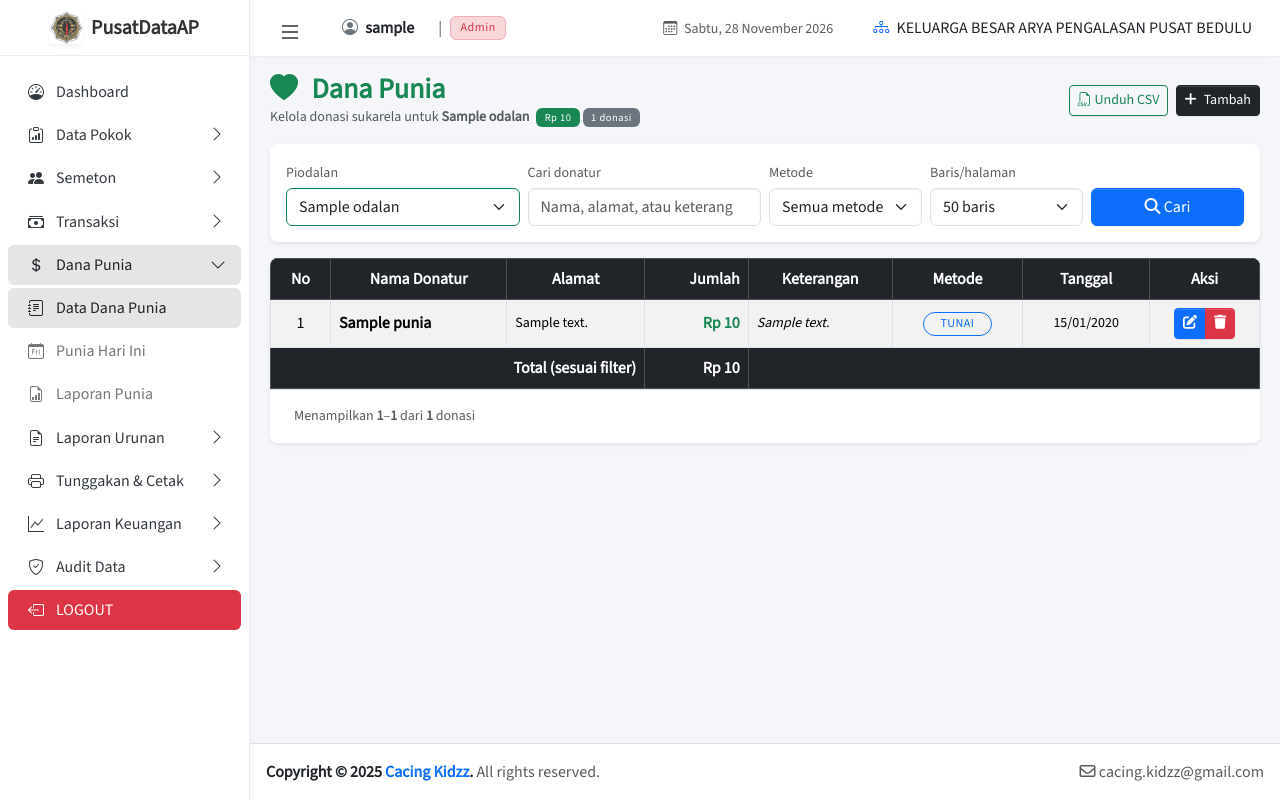
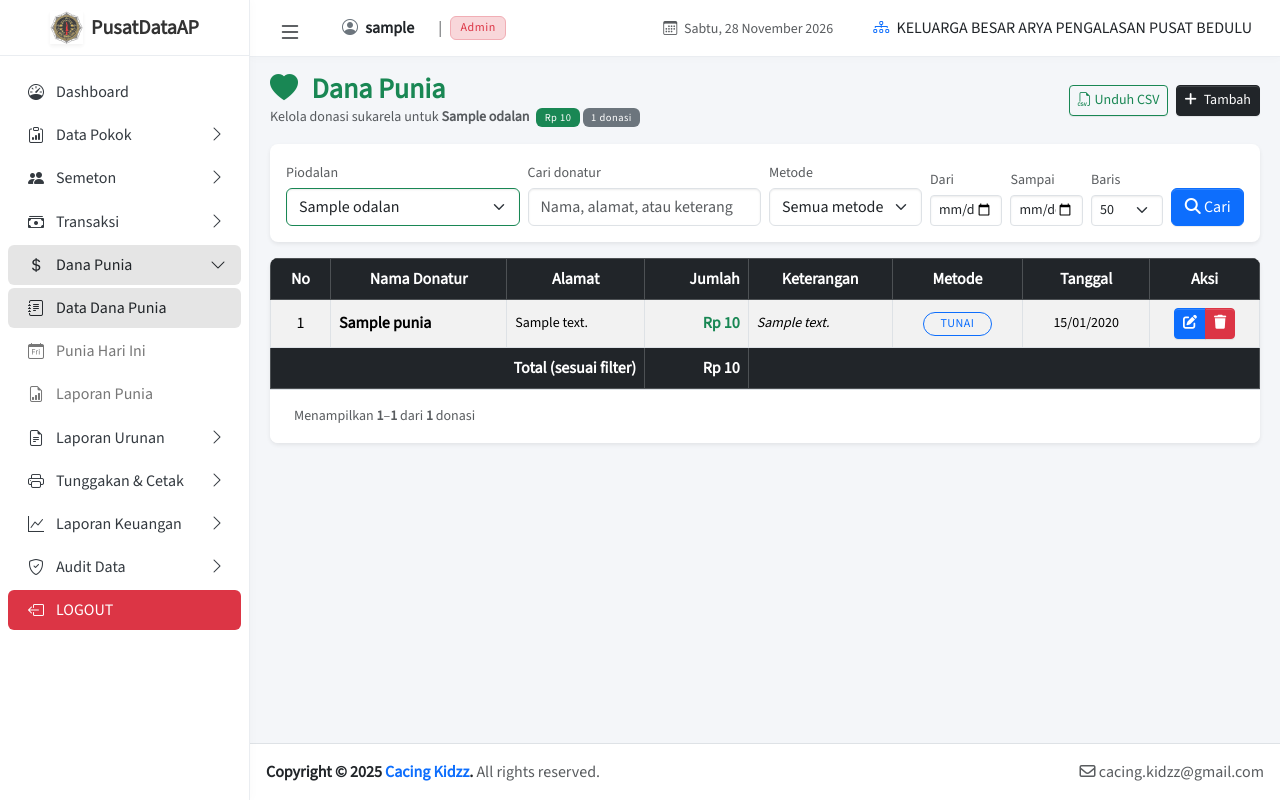
Before and after one commit to cacingkidzz/arya-pengalasan, a PHP site: page /CLI/admin/index.php?menu=dana_punia in a window 1280 px wide. Run offline with PHP 8.4, Linux system fonts and the light colour scheme; the visitor is signed in with stand-in values (Sample User, id 1); tables that the repository leaves empty hold one stand-in row (values such as "Sample post"); a stand-in replaces the project's code that opens the database connection; some libraries are stand-ins or nearby versions.

Commit message:
penambahan filter tanggal dana punia

```diff
--- a/admin/konten/dana_punia.php
+++ b/admin/konten/dana_punia.php
@@ -15,7 +15,9 @@ require_once __DIR__ . '/../koneksi.php';
 // dipakai bersama, paging/pencarian dijalankan di SQL, semua output
 // di-escape, dan total mengikuti filter yang aktif.
 // Parameter: id_piodalan, q (donatur/alamat/keterangan), metode,
+//            dari & sampai (rentang tanggal_punia, format Y-m-d),
 //            per (0=semua, 25, 50, 100, 250), hal.
+// 2026-11-28: ditambah filter rentang tanggal (dari/sampai).
 // =====================================================================
 $esc = static function ($v) {
     return htmlspecialchars((string) $v, ENT_QUOTES, 'UTF-8');
@@ -51,6 +53,28 @@ $f_metode = (isset($_GET['metode']) && is_scalar($_GET['metode'])) ? (string) $_
 if (!in_array($f_metode, ['tunai', 'transfer', 'QRIS'], true)) {
     $f_metode = '';
 }
+
+// 3b. Rentang tanggal (2026-11-28). Hanya format Y-m-d yang sah yang dipakai;
+// nilai salah / array diabaikan, dan bila terbalik otomatis ditukar.
+$tanggal_sah = static function (string $t): bool {
+    if (!preg_match('/^\d{4}-\d{2}-\d{2}$/', $t)) {
+        return false;
+    }
+    [$th, $bl, $tg] = array_map('intval', explode('-', $t));
+    return checkdate($bl, $tg, $th);
+};
+$f_dari   = (isset($_GET['dari']) && is_scalar($_GET['dari'])) ? trim((string) $_GET['dari']) : '';
+$f_sampai = (isset($_GET['sampai']) && is_scalar($_GET['sampai'])) ? trim((string) $_GET['sampai']) : '';
+if ($f_dari !== '' && !$tanggal_sah($f_dari)) {
+    $f_dari = '';
+}
+if ($f_sampai !== '' && !$tanggal_sah($f_sampai)) {
+    $f_sampai = '';
+}
+if ($f_dari !== '' && $f_sampai !== '' && $f_dari > $f_sampai) {
+    [$f_dari, $f_sampai] = [$f_sampai, $f_dari];
+}
+
 $per = (isset($_GET['per']) && is_scalar($_GET['per'])) ? (int) $_GET['per'] : 50;
 if (!in_array($per, [0, 25, 50, 100, 250], true)) {
     $per = 50;
@@ -74,6 +98,16 @@ if ($f_metode !== '') {
     $where[]  = 'd.metode_pembayaran = ?';
     $tipe    .= 's';
     $nilai[]  = $f_metode;
+}
+if ($f_dari !== '') {
+    $where[]  = 'd.tanggal_punia >= ?';
+    $tipe    .= 's';
+    $nilai[]  = $f_dari;
+}
+if ($f_sampai !== '') {
+    $where[]  = 'd.tanggal_punia <= ?';
+    $tipe    .= 's';
+    $nilai[]  = $f_sampai;
 }
 $where_sql = ' WHERE ' . implode(' AND ', $where);
 
@@ -142,6 +176,12 @@ if ($f_q !== '') {
 if ($f_metode !== '') {
     $param_dasar['metode'] = $f_metode;
 }
+if ($f_dari !== '') {
+    $param_dasar['dari'] = $f_dari;
+}
+if ($f_sampai !== '') {
+    $param_dasar['sampai'] = $f_sampai;
+}
 if ($per !== 50) {
     $param_dasar['per'] = $per;
 }
@@ -157,9 +197,15 @@ if ($f_q !== '') {
 if ($f_metode !== '') {
     $param_csv['metode'] = $f_metode;
 }
+if ($f_dari !== '') {
+    $param_csv['dari'] = $f_dari;
+}
+if ($f_sampai !== '') {
+    $param_csv['sampai'] = $f_sampai;
+}
 $url_csv = 'aksi/export_csv.php?' . http_build_query($param_csv);
 
-$ada_filter = ($f_q !== '' || $f_metode !== '');
+$ada_filter = ($f_q !== '' || $f_metode !== '' || $f_dari !== '' || $f_sampai !== '');
 $dari   = $jumlah_filter > 0 ? $offset + 1 : 0;
 $sampai = $per > 0 ? min($offset + $per, $jumlah_filter) : $jumlah_filter;
 ?>
@@ -218,15 +264,23 @@ $sampai = $per > 0 ? min($offset + $per, $jumlah_filter) : $jumlah_filter;
                                 <option value="QRIS" <?= $f_metode === 'QRIS' ? 'selected' : '' ?>>QRIS</option>
                             </select>
                         </div>
-                        <div class="col-6 col-lg-2">
-                            <label class="form-label small text-muted mb-1" for="filter-per">Baris/halaman</label>
-                            <select id="filter-per" name="per" class="form-select">
-                                <?php foreach ([25 => '25 baris', 50 => '50 baris', 100 => '100 baris', 250 => '250 baris', 0 => 'Semua'] as $nilai_per => $label_per) : ?>
+                        <div class="col-6 col-lg-1">
+                            <label class="form-label small text-muted mb-1" for="filter-dari">Dari</label>
+                            <input type="date" id="filter-dari" name="dari" class="form-control form-control-sm" value="<?= $esc($f_dari) ?>">
+                        </div>
+                        <div class="col-6 col-lg-1">
+                            <label class="form-label small text-muted mb-1" for="filter-sampai">Sampai</label>
+                            <input type="date" id="filter-sampai" name="sampai" class="form-control form-control-sm" value="<?= $esc($f_sampai) ?>">
+                        </div>
+                        <div class="col-6 col-lg-1">
+                            <label class="form-label small text-muted mb-1" for="filter-per">Baris</label>
+                            <select id="filter-per" name="per" class="form-select form-select-sm">
+                                <?php foreach ([25 => '25', 50 => '50', 100 => '100', 250 => '250', 0 => 'Semua'] as $nilai_per => $label_per) : ?>
                                     <option value="<?= (int) $nilai_per ?>" <?= $per === (int) $nilai_per ? 'selected' : '' ?>><?= $esc($label_per) ?></option>
                                 <?php endforeach; ?>
                             </select>
                         </div>
-                        <div class="col-12 col-lg-2 d-flex gap-2">
+                        <div class="col-12 col-lg-1 d-flex gap-2">
                             <button type="submit" class="btn btn-primary flex-fill" title="Terapkan filter">
                                 <i class="fas fa-search"></i> Cari
                             </button>
```
Also changed, not shown: admin/aksi/export_csv.php (+23 -0 lines), admin/konten/rekap_punia_filter.php (+74 -10 lines).
